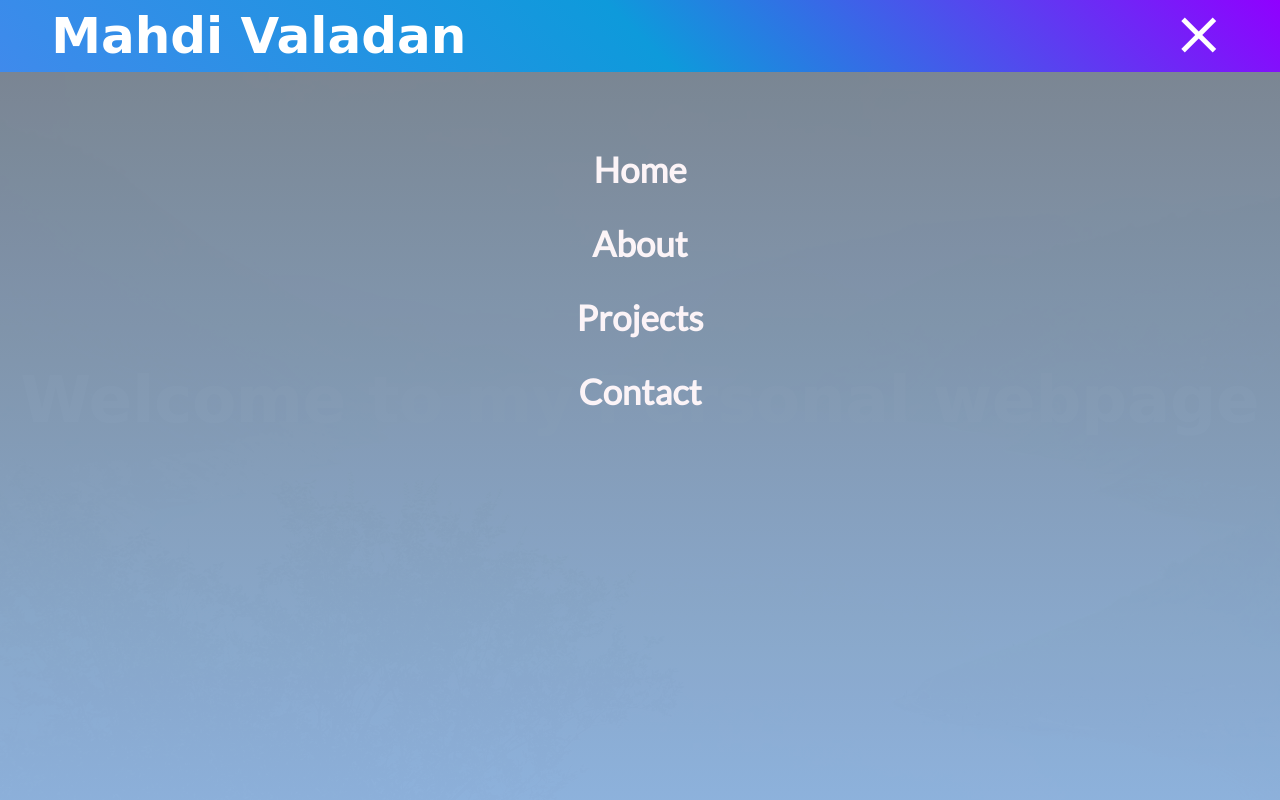
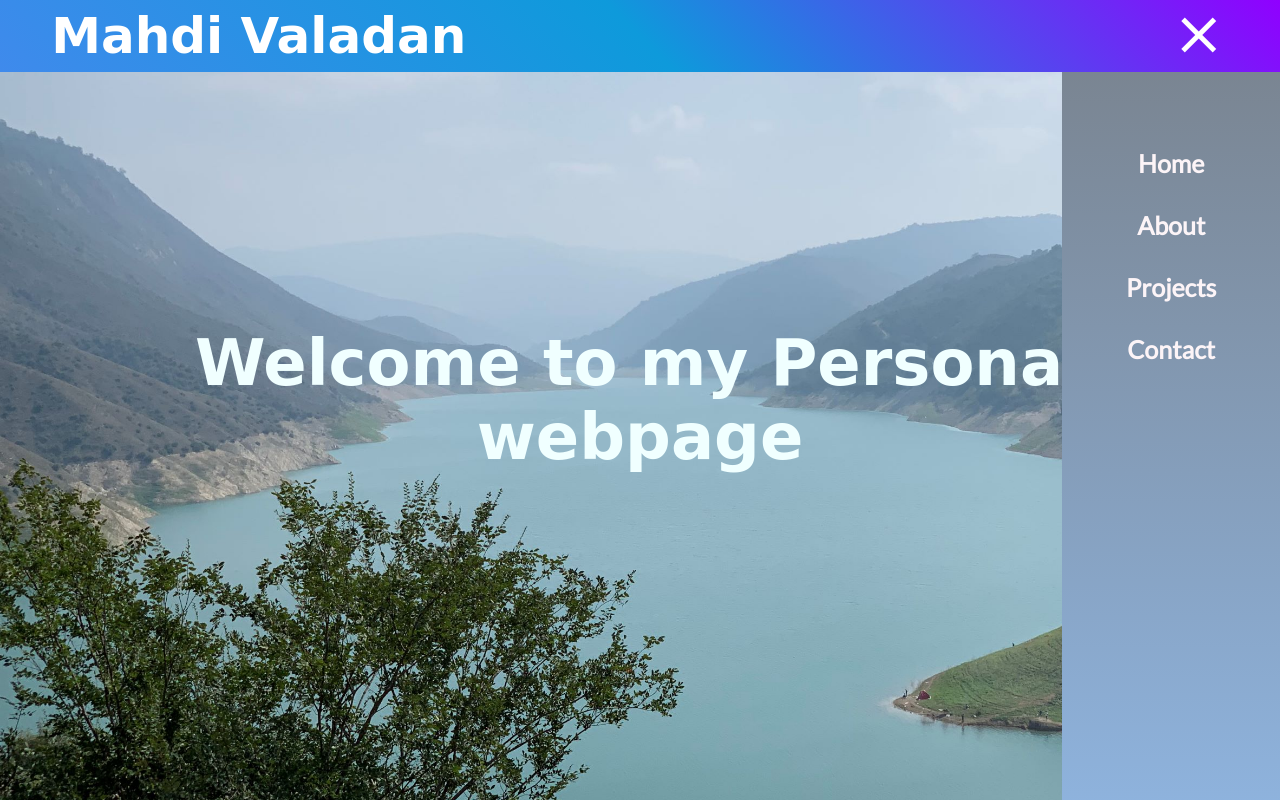
Before and after one commit to MahdiValadan/mahdivaladan.github.io, a plain HTML site: page index.html in a window 1280 px wide. Both pictures are taken after a click on the button "menu". Shown: the top 800 px of the page. Drawn offline with nearby package versions, Linux system fonts and the light colour scheme; a web font is replaced by a local one.

Commit message:
Add files via upload

```diff
--- a/script.js
+++ b/script.js
@@ -10,7 +10,12 @@ $(document).ready(function(){
             $("#nav-button-icon").text("menu");
         }
         else {
-            navbar.css("width","100%")
+            if (window.innerHeight > window.innerWidth){
+                navbar.css("width","100%")
+            }
+            else{
+                navbar.css("width","17%")
+            }
             $("#nav-button-icon").text("close");
         }
     })
--- a/style.css
+++ b/style.css
@@ -84,7 +84,7 @@ header h1{
     right: 0;
     background-color: #2b1331;
     background-image: linear-gradient(to top, #90b7e4 0%, #7a8592 100%);
-    opacity: 99%;
+    opacity: 100%;
     overflow-x: hidden; /* Disable horizontal scroll */
     padding-top: 60px;
     transition: all 0.5s;
@@ -101,7 +101,7 @@ nav a {
     display: block;
     padding: 2vh 2vw;
     text-decoration: none;
-    font-size: 35px;
+    font-size: 25px;
     font-weight: bold;
     color: #fcf4f7;
     transition: all 0.3s linear;
@@ -141,6 +141,7 @@ main {
 #welcome-section h1 {
     font-family: 'Arima Madurai', cursive;
     font-size: 8vmin;
+    width: 80%;
 }
 
 /* ------------------------------------------- */
@@ -163,7 +164,7 @@ main {
 }
 
 #about p {
-    width: 50%;
+    width: 70%;
     text-align: center;
 }
 
@@ -173,7 +174,7 @@ main {
 }
 
 #about ul{
-    max-width: 40%;
+    max-width: 60%;
     font-size: 25px;
 }
 
@@ -279,7 +280,7 @@ main {
 
 .links a:hover {
     animation: rubberBand 1s;
-/*     color: #6386ac; */
+    color: #6386ac;
 }
 
 /* ------------------------------------------- */
```
